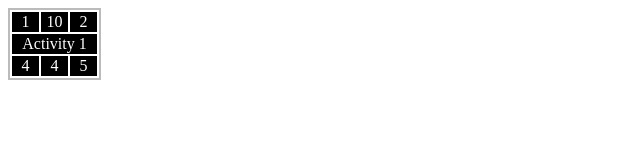
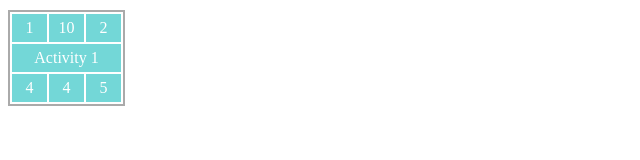
Before and after one commit to JeanCarlosGalhardi/NetworkDiagram, a plain HTML site: page Application/Index.html in a window 1280 px wide. Shown: the whole page, without its empty margins (0-640 px from the left). Drawn offline with nearby package versions, Linux system fonts and the light colour scheme.

Commit message:
Add files via upload

```diff
--- a/Application/Index.html
+++ b/Application/Index.html
@@ -11,6 +11,10 @@
 
 </body>
 
-<script src="References\jquery-2.2.0.min.js"></script>
+<!-- Import -->
+ <script src="References\jquery-3.1.1.min.js"></script>
+
+<!-- Link direct -->
+<script src="https://code.jquery.com/jquery-3.1.1.min.js"></script>
 <script src="script.js"></script>
 </html>
--- a/Application/style.css
+++ b/Application/style.css
@@ -3,12 +3,16 @@ height: 10px;
 }
 
 table {
-border: 2px solid #bbb !important;
+border: 2px solid #AAA !important;
+margin-top:10px;
+//margin-left:1000px;
 }
 
 td {
-background-color: #000;
-border: 0px solid #ccc !important;
-color:#fff;
+background-color: #73D7d7;
+border: 0px solid #CCC !important;
+color:#FFF;
 text-align: center;
-width: 25px;}
+padding: 5px;
+width: 25px;
+}
```
